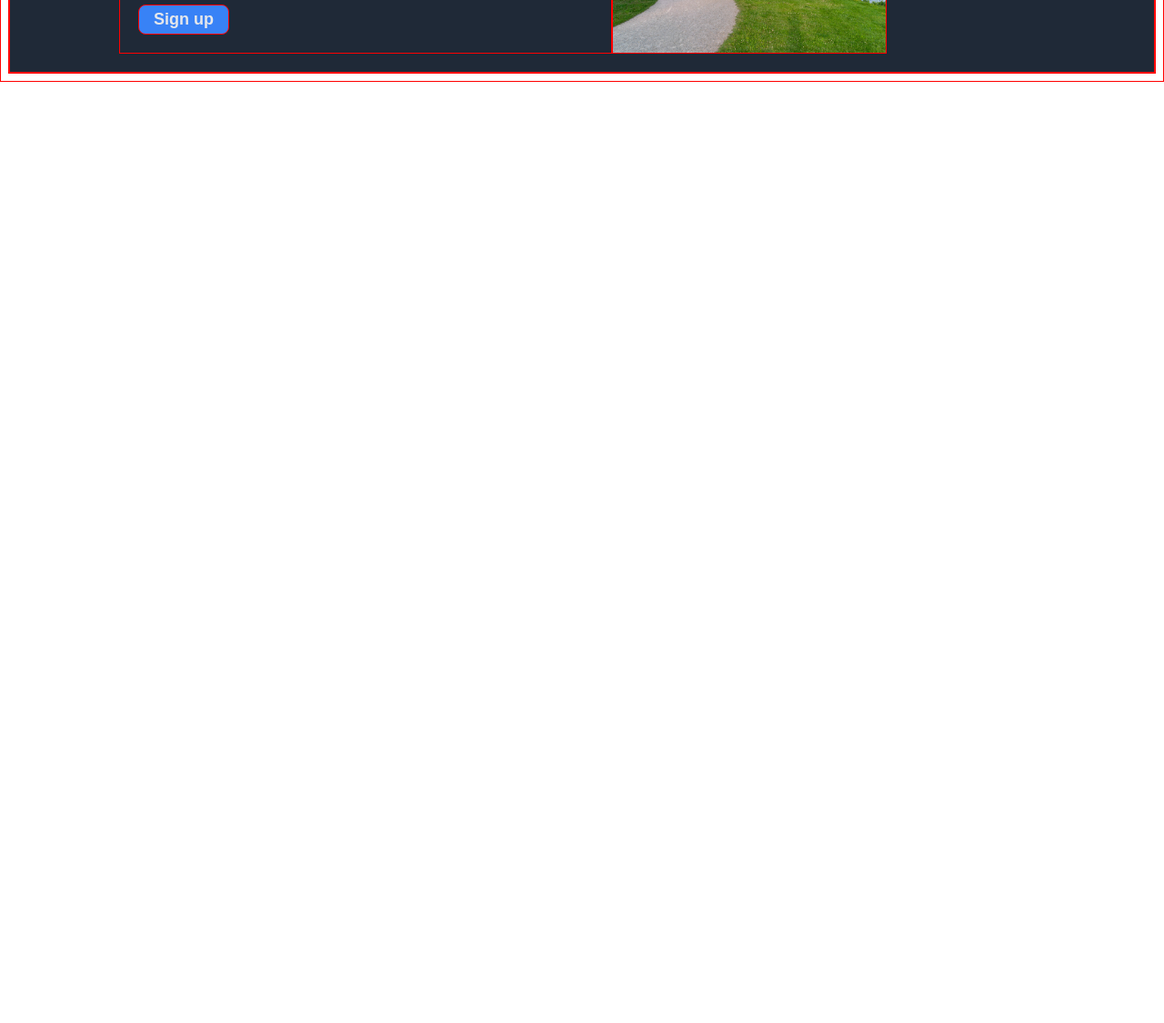
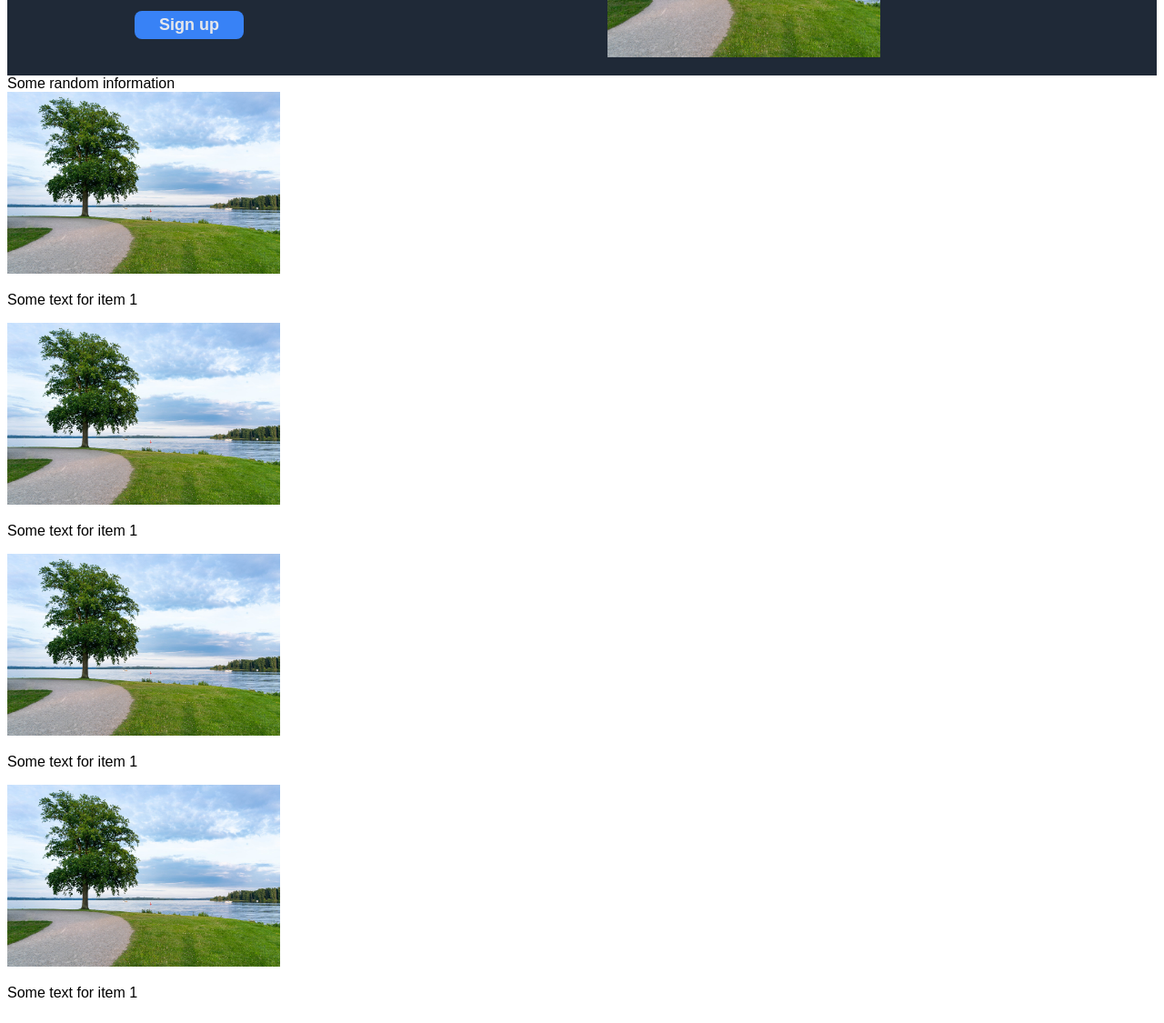
Before and after one commit to evanmalherbe/landing-page, a plain HTML site: page index.html in a window 1280 px wide. Shown: the part 271-1396 px from the top of the page at 91% size. Before the commit the page ends 800 px from the top, so only its background shows below. Drawn offline with Linux system fonts and the light colour scheme.

Commit message:
Added the basics of the body section

```diff
--- a/index.html
+++ b/index.html
@@ -33,6 +33,31 @@
 
     <img src="outdoors.jpg" alt="nature scene by a lake"/>
 
+</div>
+
+<div class="info-section">
+
+    <div class="info-title">Some random information</div>
+
+    <div class="info-items">
+        <div class="item1">
+            <img src="outdoors.jpg" alt="item 1">
+            <p>Some text for item 1</p>
+        </div>
+        <div class="item2">
+            <img src="outdoors.jpg" alt="item 1">
+            <p>Some text for item 1</p>
+        </div>
+        <div class="item3">
+            <img src="outdoors.jpg" alt="item 1">
+            <p>Some text for item 1</p>
+        </div>
+        <div class="item4">
+            <img src="outdoors.jpg" alt="item 1">
+            <p>Some text for item 1</p>
+        </div>
+
+    </div>
 
 </div>
 
--- a/style.css
+++ b/style.css
@@ -3,12 +3,12 @@ body {
     display: flex;
     flex-direction: column;
 
-
+    font-family: Arial, Helvetica, sans-serif;
 }
 
-* {
+/* * {
     border: 1px red solid;
-}
+} */
 
 img {
 
@@ -91,10 +91,11 @@ img {
 }
 
 .signup-words .signup-button {
-    width: 100px;
+    width: 120px;
     padding: 5px;
 
     border-radius: 8px;
+    border: 0;
 
     font-size: 18px;
     font-weight: bold;
```
